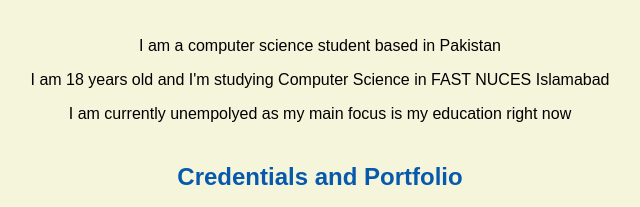
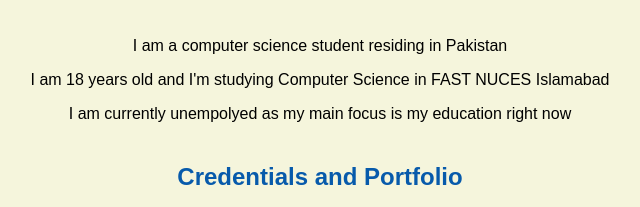
Before and after one commit to Mahtab-Ahmed/Mahtab-Ahmed.github.io, a plain HTML site: page index.html in a window 1280 px wide. Shown: the part 566-773 px from the top of the page, 320-960 px from the left. Drawn offline with Linux system fonts and the light colour scheme.

Commit message:
Update index.html

```diff
--- a/index.html
+++ b/index.html
@@ -18,7 +18,7 @@
   <img src="images/banner.jpg" width="75%" alt="banner">
   <h1>Mahtaab Ahmed's Portal</h1>
   <h2>About Me</h2>
-  <p>I am a computer science student based in Pakistan</p>
+  <p>I am a computer science student residing in Pakistan</p>
   <p>I am 18 years old and I'm studying Computer Science in FAST NUCES Islamabad</p>
   <p>I am currently unempolyed as my main focus is my education right now</p>
   <h2>Credentials and Portfolio</h2>
```
